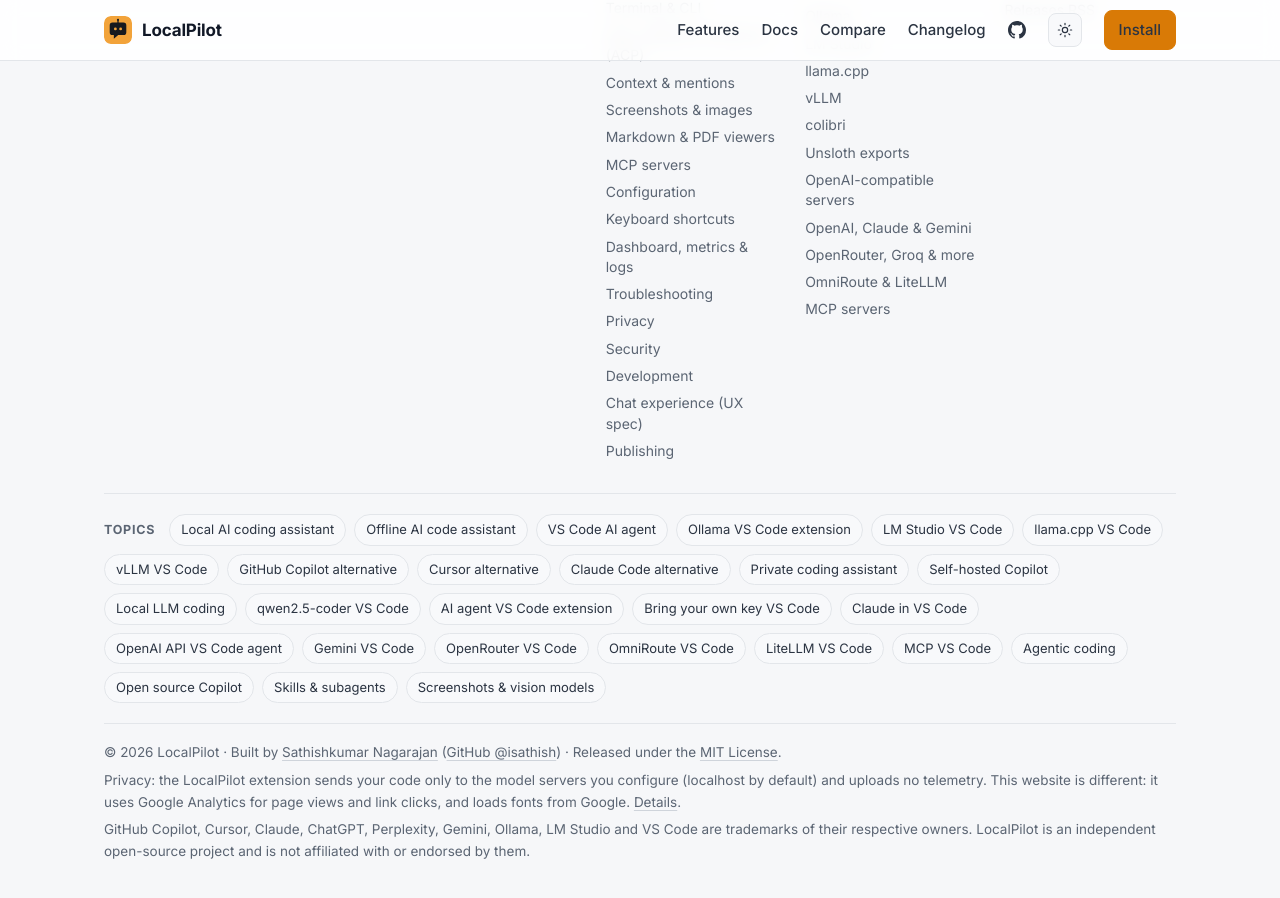
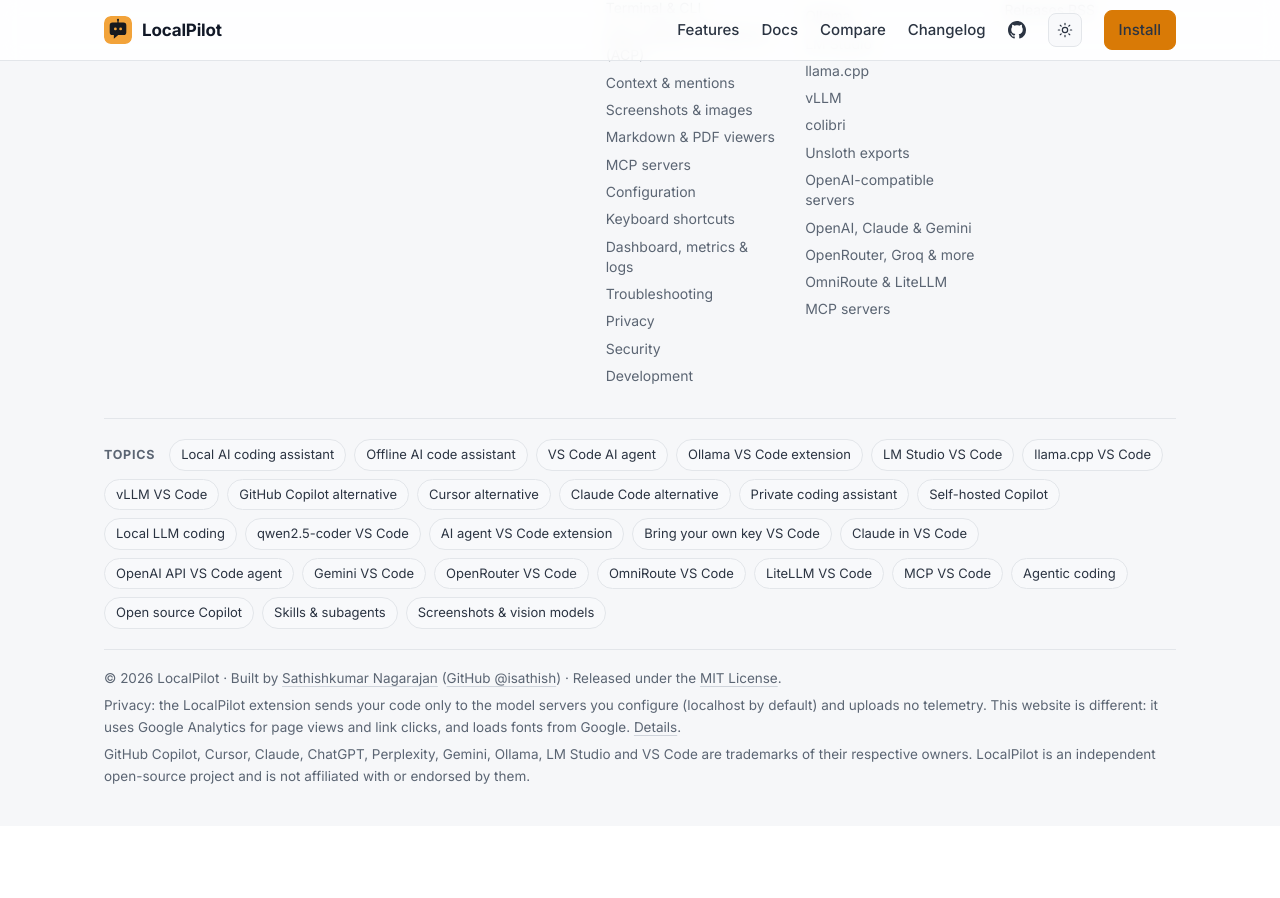
Before and after one commit to isathish/localpilot, a Jekyll site: the page built from docs/index.html, in a window 1280 px wide and 900 px high, scrolled down 11316 px. Built offline with Jekyll 4.4.1, drawn with Linux system fonts in a browser that asks for light colours; after the commit the page ends 12142 px from its top, so only the background shows below that.

Commit message:
docs: drop the moved internal pages from the website sidebar

```diff
--- a/docs/_config.yml
+++ b/docs/_config.yml
@@ -105,10 +105,6 @@
     url: /security/
   - title: Development
     url: /docs/development/
-  - title: Chat experience (UX spec)
-    url: /docs/chat-experience/
-  - title: Publishing
-    url: /docs/publishing/
 guides:
   - title: Ollama in VS Code
     url: /guides/ollama-vscode/
--- a/scripts/ga-pageviews.mjs
+++ b/scripts/ga-pageviews.mjs
@@ -3,7 +3,7 @@
 // (docs/_data/pageviews.json), so every page of the static site can show its own count at build time.
 // Nothing runs in the visitor's browser beyond the Google Analytics tag the site already has.
 //
-// Needs two secrets (see docs/docs/publishing.md); without them it exits quietly and the site builds without counts:
+// Needs two secrets (see dev/publishing.md); without them it exits quietly and the site builds without counts:
 //   GA_PROPERTY_ID  numeric GA4 property id (Admin → Property settings), not the G-… measurement id
 //   GA_CREDENTIALS  JSON key of a Google Cloud service account that has Viewer access to the property
 import { createSign } from 'node:crypto';
```
